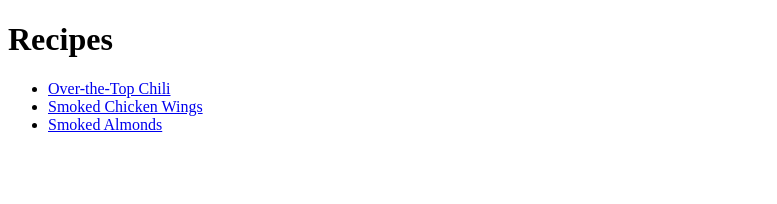
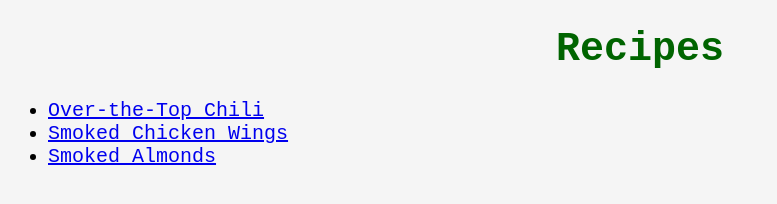
Before and after one commit to Sam-Recktenwald/odin-recipes, a plain HTML site: page index.html in a window 1280 px wide. Shown: the whole page, without its empty margins (0-777 px from the left). Drawn offline with Linux system fonts and the light colour scheme.

Commit message:
Update file locations

```diff
--- a/index.html
+++ b/index.html
@@ -4,12 +4,13 @@
     <head>
         <meta charset="utf-8">
         <title>Allfather Recipes</title>
+        <link rel="stylesheet" href="style.css">
     </head>
 
     <body>
 
-        <h1>Recipes</h1>
-            <ul>
+        <h1 class="home-header">Recipes</h1>
+            <ul class="home-list">
                 <li><a href="./recipes/otc.html">Over-the-Top Chili</a></li>
                 <li><a href="./recipes/wings.html">Smoked Chicken Wings</a></li>
                 <li><a href="./recipes/almonds.html">Smoked Almonds</a></li>
--- /dev/null
+++ b/style.css
@@ -0,0 +1,19 @@
+.home-list {
+    text-align: left;
+    background-color: whitesmoke;
+    font-family: 'Courier New', Courier, monospace;
+    font-size: 20px;
+}
+
+.home-header{
+    text-align: center;
+    font-family: 'Courier New', Courier, monospace;
+    background-color: whitesmoke;
+    color: darkgreen;
+    font-size: 40px;
+    font-weight: 900;
+}
+
+body{
+    background-color: whitesmoke;
+}
```
Also changed, not shown: almonds.html (renamed from recipes/almonds.html, +1 -0 lines), otc.html (renamed from recipes/otc.html, +1 -0 lines), wings.html (renamed from recipes/wings.html, +1 -0 lines).
